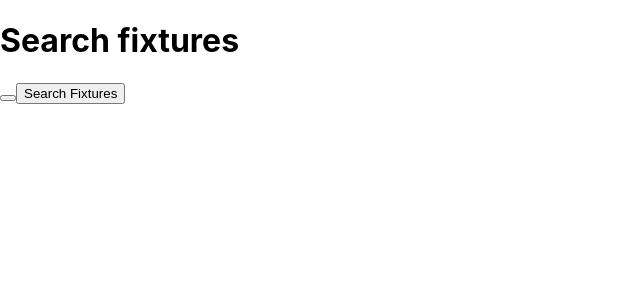
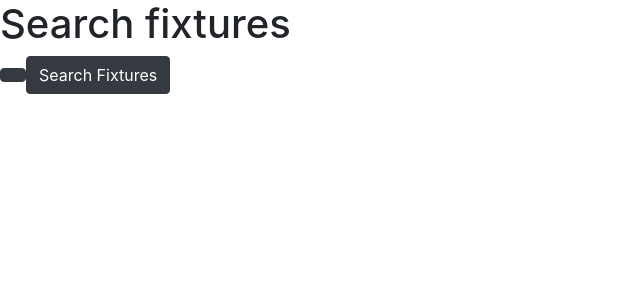
Before and after one commit to gdoza5/gamblin_man, a React (Create React App) app: page /betslip in a window 1280 px wide. Shown: the top 300 px of the page, without its empty margins (0-640 px from the left). Built offline with nearby package versions, Linux system fonts and the light colour scheme.

Commit message:
added bootstrap styling

```diff
--- a/package.json
+++ b/package.json
@@ -7,12 +7,14 @@
     "@testing-library/react": "^9.4.0",
     "@testing-library/user-event": "^7.2.1",
     "bcrypt": "^3.0.7",
+    "bootstrap": "^4.4.1",
     "dotenv": "^8.2.0",
     "express": "^4.17.1",
     "jsonwebtoken": "^8.5.1",
     "mongoose": "^5.8.7",
     "morgan": "^1.9.1",
     "react": "^16.12.0",
+    "react-bootstrap": "^1.0.0-beta.16",
     "react-dom": "^16.12.0",
     "react-router-dom": "^5.1.2",
     "react-scripts": "3.3.0",
--- a/src/components/Betslips/Betslip.jsx
+++ b/src/components/Betslips/Betslip.jsx
@@ -7,9 +7,9 @@ import {Link} from 'react-router-dom'
 const Betslip = (props) => (
 
             <div>
-                <button onChange={(e) => props.handleOnChange(e)}></button>
+                <button class="btn btn-dark" onChange={(e) => props.handleOnChange(e)}></button>
                 <Link to='/fixturelist'>
-                <button onClick={props.handleOnClick}>Search Fixtures</button>
+                <button class="btn btn-dark"onClick={props.handleOnClick}>Search Fixtures</button>
                 </Link>
             </div>
         )
--- a/src/pages/App/App.jsx
+++ b/src/pages/App/App.jsx
@@ -4,6 +4,7 @@ import HomePage from "../HomePage/HomePage";
 import SignupPage from "../SignupPage/SignupPage";
 import LoginPage from "../LoginPage/LoginPage";
 import userService from "../../utils/userService";
+import 'bootstrap/dist/css/bootstrap.min.css'
 
 
 import "./App.css";
--- a/src/pages/FixtureList/FixtureList.jsx
+++ b/src/pages/FixtureList/FixtureList.jsx
@@ -8,7 +8,7 @@ const FixtureList = props => (
 
 
 <div>
-<table className="table">
+<table class="table table-dark">
   <thead>
     <tr>
       <th scope="col">Home Team</th>
@@ -27,8 +27,8 @@ const FixtureList = props => (
       <td>{fixture.venue}</td>
       <td>{fixture.score.fulltime}</td>
       <td>{fixture.awayTeam.team_name} <img src={fixture.awayTeam.logo} /></td>
-      <td><button value={fixture.fixture_id} id={props.fixtures.indexOf(fixture)} onClick={(e) => props.handleOnChange(e)}>Get Fix</button>
-      <button onClick={props.oddsOnClick}>Search Odds</button>
+      <td><button class="btn btn-dark" value={fixture.fixture_id} id={props.fixtures.indexOf(fixture)} onClick={(e) => props.handleOnChange(e)}>Get Fix</button>
+      <button class="btn btn-dark" onClick={props.oddsOnClick}>Search Odds</button>
       <Link to='/singlefixture'>Go to Odds page</Link>
       </td>
     </tr>
```
Also changed, not shown: 1 other file (tests, documents, lock files or other folders).
